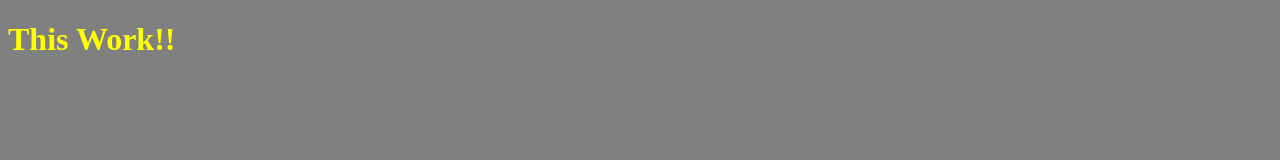
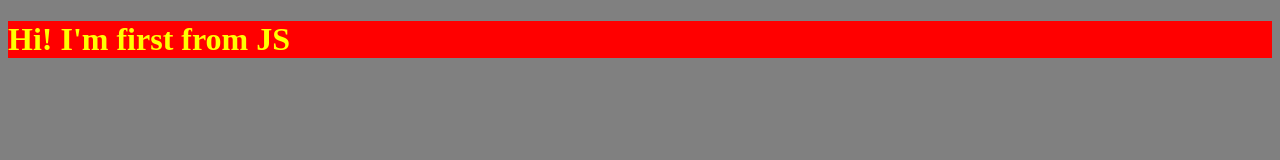
Before and after one commit to KyubumShin/JavaScript, a plain HTML site: page index.html in a window 1280 px wide. Drawn offline with Linux system fonts and the light colour scheme.

Commit message:
1st Practice

```diff
--- a/index.css
+++ b/index.css
@@ -2,7 +2,6 @@ body{
   background-color:gray;
 }
 
-
 h1{
   color:yellow
 }
--- a/index.html
+++ b/index.html
@@ -1,11 +1,14 @@
 <!DOCTYPE html>
 <html>
+
 <head>
   <title>JSTest</title>
-    <link rel="stylesheet" href="index.css"/>
+  <link rel="stylesheet" href="index.css" />
 </head>
+
 <body>
-    <h1>This Work!!</h1>
+  <h1 id="title">This Work!!</h1>
   <script src="index.js"></script>
 </body>
+
 </html>
--- a/index.js
+++ b/index.js
@@ -1 +1,5 @@
-console.log('Im Working');
+const title = document.getElementById("title");
+title.innerHTML = "Hi! I'm first from JS";
+title.style.backgroundColor = "red";
+document.title = "It's Mine"
+console.dir(title);
```
Also changed, not shown: 1 other file. Lines whose indentation alone changed are shown as unchanged.
